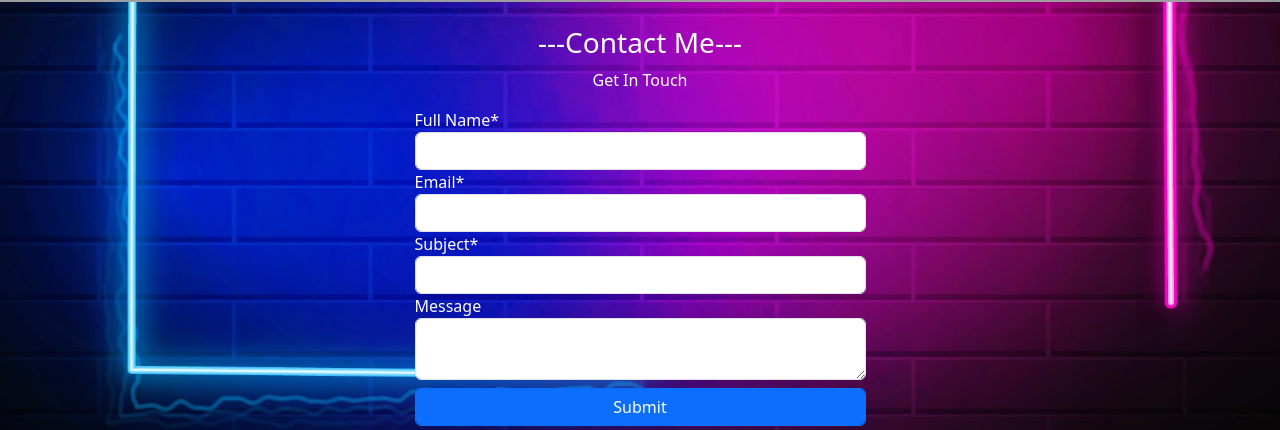
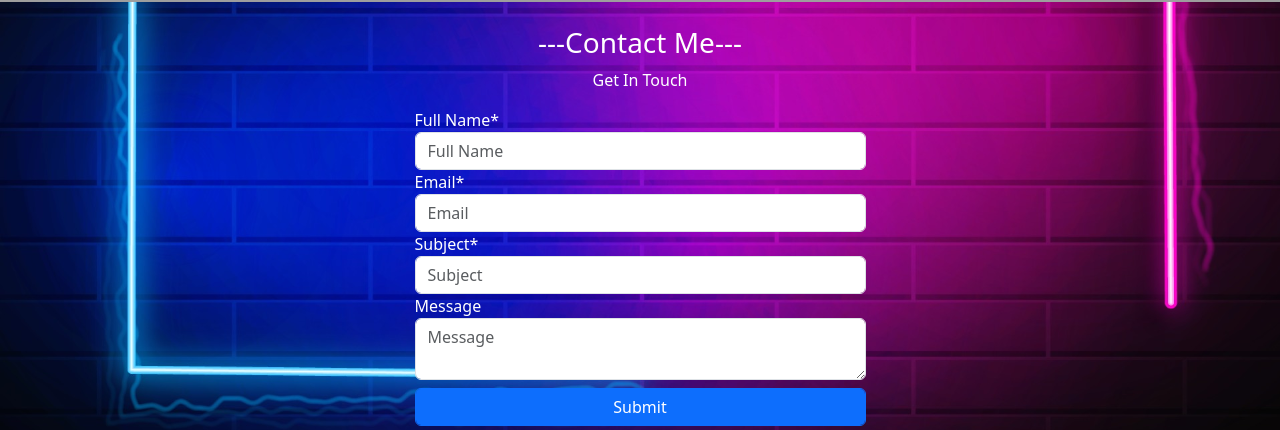
Before and after one commit to Rahul-202134/My-Portfolio, a React (Create React App) app: page /contact in a window 1280 px wide. Shown: the part 151-581 px from the top of the page. Built offline with nearby package versions, Linux system fonts and the light colour scheme; grey boxes are pictures that could not be loaded.

Commit message:
some changes

```diff
--- a/src/components/Contact.js
+++ b/src/components/Contact.js
@@ -32,13 +32,13 @@ function Contact() {
         <div className='col-lg-5'>
           <form onSubmit={handleSubmit}>
             <label className='text-white' htmlFor="">Full Name*</label>
-            <input className='form-control' type="text" name="from_name" value={name} onChange={(e) => setName(e.target.value)} required />
+            <input className='form-control' type="text" name="from_name" placeholder='Full Name' value={name} onChange={(e) => setName(e.target.value)} required />
             <label className='text-white' htmlFor="">Email*</label>
-            <input className='form-control' type="email" name="from_email" value={email} onChange={(e) => setEmail(e.target.value)} required />
+            <input className='form-control' type="email" name="from_email" value={email} placeholder='Email' onChange={(e) => setEmail(e.target.value)} required />
             <label className='text-white' htmlFor="">Subject*</label>
-            <input className='form-control' type="text" name="subject" value={subject} onChange={(e) => setSubject(e.target.value)} required />
+            <input className='form-control' type="text" name="subject" value={subject} placeholder='Subject' onChange={(e) => setSubject(e.target.value)} required />
             <label className='text-white' htmlFor="">Message</label>
-            <textarea className='form-control' name="message" value={message} onChange={(e) => setMessage(e.target.value)} required></textarea>
+            <textarea className='form-control' name="message" value={message} placeholder='Message' onChange={(e) => setMessage(e.target.value)} required></textarea>
             <button type='submit' className='form-control btn btn-primary mt-2 mb-4'>Submit</button>
           </form>
         </div>
```
